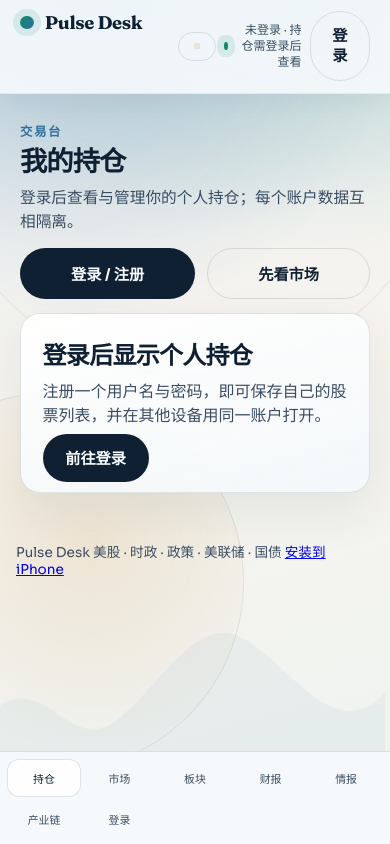
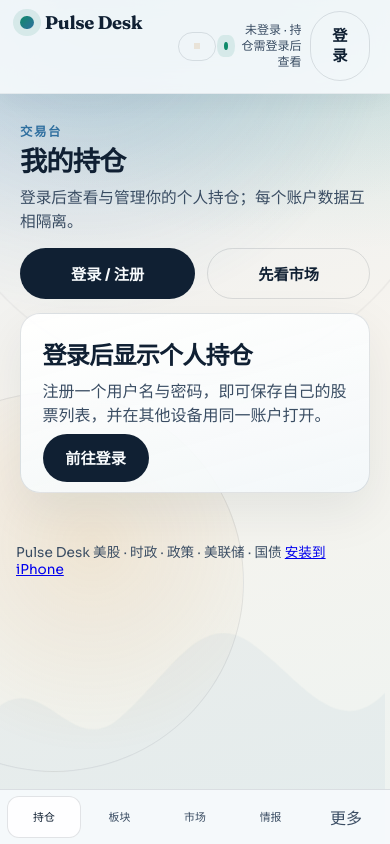
Before and after one commit to Bruceyangg/us-market-pulse, a FastAPI app: page / in a window 390 px wide. Run offline with FastAPI, Linux system fonts and the light colour scheme.

Commit message:
fix(ux): phone/tablet shell polish (base.html)

```diff
--- a/src/us_market_pulse/templates/base.html
+++ b/src/us_market_pulse/templates/base.html
@@ -61,7 +61,7 @@
       href="https://fonts.googleapis.com/css2?family=Fraunces:opsz,wght@9..144,500;9..144,700&family=Sora:wght@400;500;600;700&display=swap"
       rel="stylesheet"
     />
-    <link rel="stylesheet" href="/static/styles.css?v=20260806e16" />
+    <link rel="stylesheet" href="/static/styles.css?v=20260806e17" />
     {% block head %}{% endblock %}
   </head>
   <body class="page-{{ page }}" data-page="{{ page }}">
@@ -120,31 +120,60 @@
       <a href="/" data-nav="desk" class="{% if page == 'desk' %}is-active{% endif %}">
         <span class="tab-label">持仓</span>
       </a>
-      <a href="/markets" data-nav="markets" class="{% if page == 'markets' %}is-active{% endif %}">
-        <span class="tab-label">市场</span>
-      </a>
       <a href="/sectors" data-nav="sectors" class="{% if page == 'sectors' %}is-active{% endif %}">
         <span class="tab-label">板块</span>
       </a>
-      <a href="/earnings" data-nav="earnings" class="{% if page == 'earnings' %}is-active{% endif %}">
-        <span class="tab-label">财报</span>
+      <a href="/markets" data-nav="markets" class="{% if page == 'markets' %}is-active{% endif %}">
+        <span class="tab-label">市场</span>
       </a>
       <a href="/intel" data-nav="intel" class="{% if page == 'intel' %}is-active{% endif %}">
         <span class="tab-label">情报</span>
       </a>
-      <a href="/chains" data-nav="chains" class="{% if page == 'chains' %}is-active{% endif %}">
-        <span class="tab-label">产业链</span>
-      </a>
-      {% if user %}
-      <a href="/settings" data-nav="settings" class="{% if page == 'settings' %}is-active{% endif %}">
-        <span class="tab-label">设置</span>
-      </a>
-      {% else %}
-      <a href="/login" data-nav="login" class="{% if page == 'login' %}is-active{% endif %}">
-        <span class="tab-label">登录</span>
-      </a>
-      {% endif %}
+      <button
+        type="button"
+        class="tab-more{% if page in ['earnings', 'chains', 'settings', 'login'] %} is-active{% endif %}"
+        id="btn-mobile-more"
+        aria-haspopup="dialog"
+        aria-expanded="false"
+        aria-controls="mobile-more-sheet"
+      >
+        <span class="tab-label">更多</span>
+      </button>
     </nav>
+
+    <div
+      class="mobile-more-sheet"
+      id="mobile-more-sheet"
+      hidden
+      role="dialog"
+      aria-modal="true"
+      aria-label="更多模块"
+    >
+      <button type="button" class="mobile-more-backdrop" id="btn-mobile-more-close" aria-label="关闭"></button>
+      <div class="mobile-more-panel">
+        <p class="mobile-more-title">更多模块</p>
+        <p class="mobile-more-sub">财报 · 产业链 · 设置</p>
+        <a href="/earnings" data-nav="earnings" class="mobile-more-item{% if page == 'earnings' %} is-active{% endif %}">
+          <span>财报</span>
+          <small>日历与窗口</small>
+        </a>
+        <a href="/chains" data-nav="chains" class="mobile-more-item{% if page == 'chains' %} is-active{% endif %}">
+          <span>产业链</span>
+          <small>上下游映射</small>
+        </a>
+        {% if user %}
+        <a href="/settings" data-nav="settings" class="mobile-more-item{% if page == 'settings' %} is-active{% endif %}">
+          <span>设置</span>
+          <small>主题与账户</small>
+        </a>
+        {% else %}
+        <a href="/login" data-nav="login" class="mobile-more-item{% if page == 'login' %} is-active{% endif %}">
+          <span>登录</span>
+          <small>同步持仓</small>
+        </a>
+        {% endif %}
+      </div>
+    </div>
 
     <footer class="site-footer">
       <div>
@@ -171,7 +200,7 @@
     </div>
     {% endblock %}
 
-    <script src="/static/app.js?v=20260806e16" type="module"></script>
+    <script src="/static/app.js?v=20260806e17" type="module"></script>
     <script>
       if ("serviceWorker" in navigator) {
         window.addEventListener("load", function () {
```
